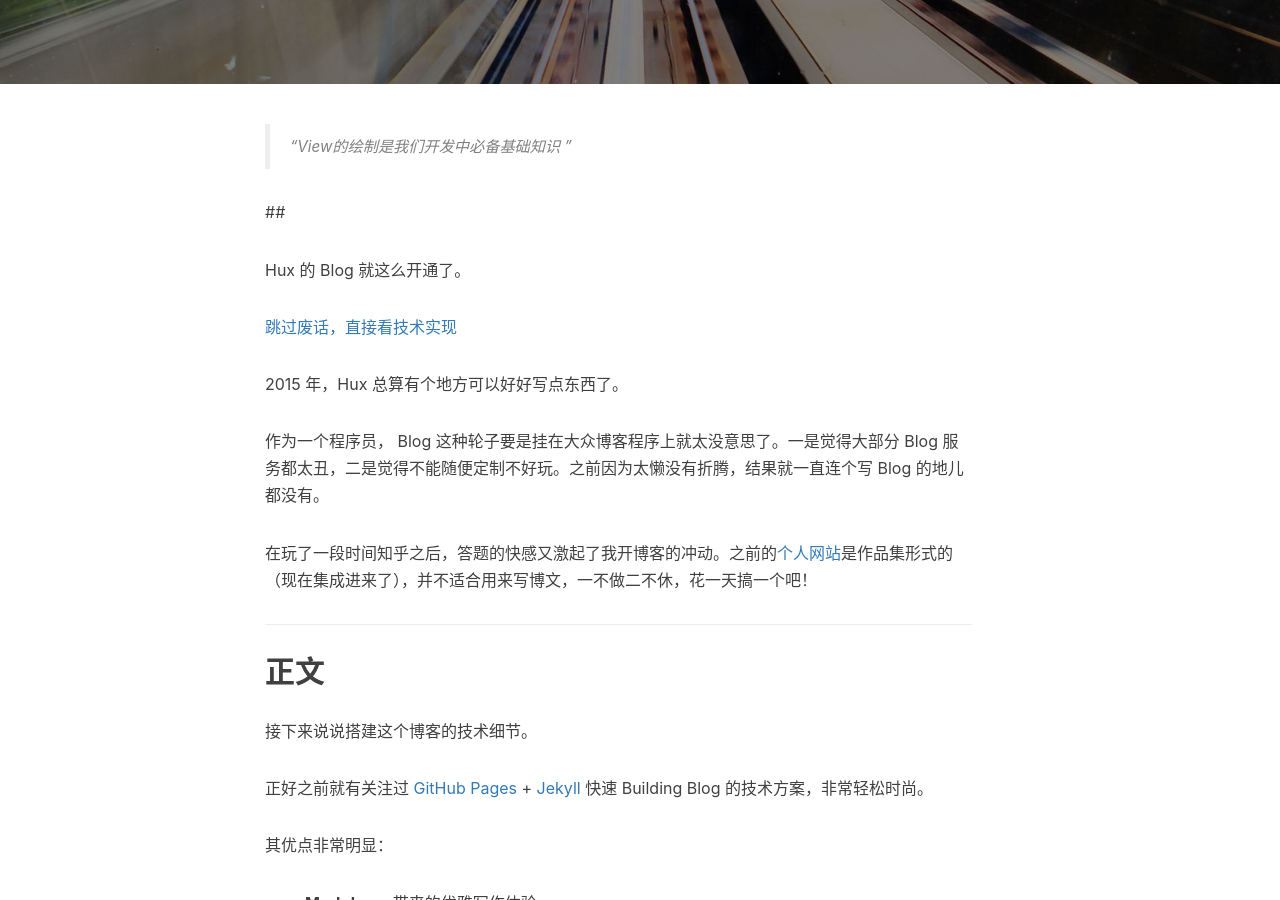
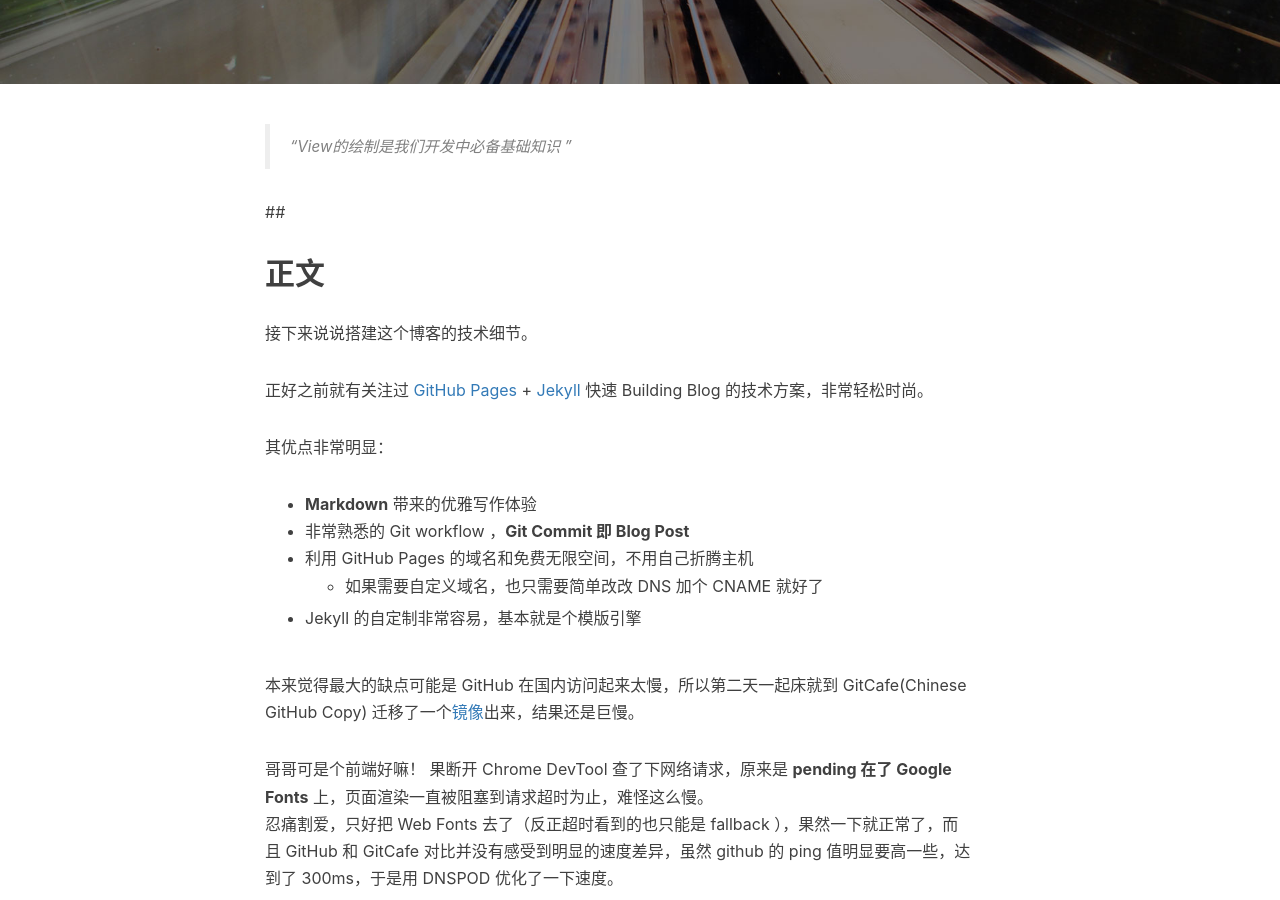
Before and after one commit to blackjuly/wanghao.io, a Jekyll site: the page built from _posts/2019-01-22-View的绘制机制分析 理论篇.markdown, in a window 1280 px wide and 900 px high, scrolled down 439 px. Built offline with Jekyll 4.4.1, drawn with Linux system fonts in a browser that asks for light colours; nearby versions of some CDN libraries; comment, search, counter and statistics services are not loaded.

Commit message:
formart code

```diff
--- a/_posts/2019-01-22-View的绘制机制分析 理论篇.markdown
+++ b/_posts/2019-01-22-View的绘制机制分析 理论篇.markdown
@@ -15,22 +15,7 @@
 
 ##
 
-Hux 的 Blog 就这么开通了。
 
-[跳过废话，直接看技术实现 ](#build)
-
-
-
-2015 年，Hux 总算有个地方可以好好写点东西了。
-
-
-作为一个程序员， Blog 这种轮子要是挂在大众博客程序上就太没意思了。一是觉得大部分 Blog 服务都太丑，二是觉得不能随便定制不好玩。之前因为太懒没有折腾，结果就一直连个写 Blog 的地儿都没有。
-
-在玩了一段时间知乎之后，答题的快感又激起了我开博客的冲动。之前的[个人网站](http://huangxuan.me/portfolio)是作品集形式的（现在集成进来了），并不适合用来写博文，一不做二不休，花一天搞一个吧！
-
-
-<p id = "build"></p>
----
 
 ## 正文
 
```
